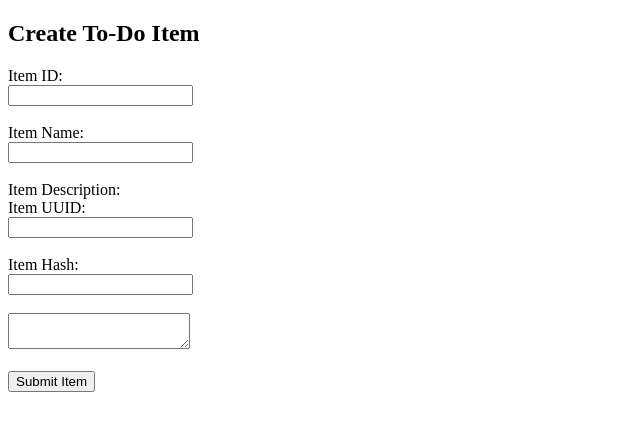
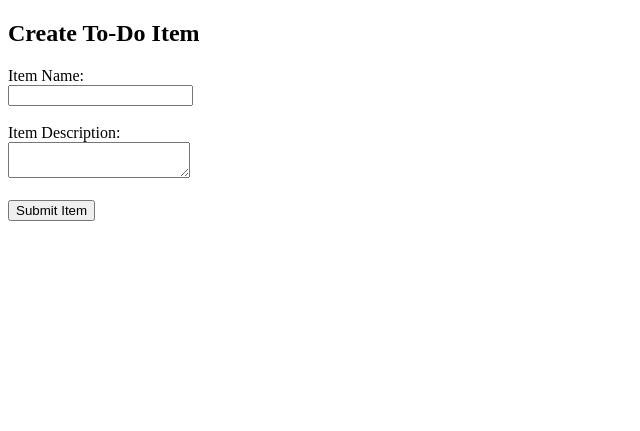
Before and after one commit to RAshtr/Git_and_GitHub_Assignment, a Flask app: template templates/todo.html in a window 1280 px wide. Shown: the top 431 px of the page, without its empty margins (0-640 px from the left). Run offline with Flask 3, Linux system fonts and the light colour scheme; the template is opened without the code that fills it, so the values that code supplies are empty.

Commit message:
feat(frontend): create initial todo.html with itemName and itemDescription

```diff
--- a/templates/todo.html
+++ b/templates/todo.html
@@ -7,15 +7,10 @@
 <body>
     <h2>Create To-Do Item</h2>
     <form action="/submittodoitem" method="POST">
-        <label>Item ID:</label><br>
-        <input type="text" name="itemId"><br><br>
         <label>Item Name:</label><br>
         <input type="text" name="itemName" required><br><br>
+
         <label>Item Description:</label><br>
-        <label>Item UUID:</label><br>
-        <input type="text" name="itemUuid"><br><br>
-        <label>Item Hash:</label><br>
-        <input type="text" name="itemHash"><br><br>
         <textarea name="itemDescription" required></textarea><br><br>
 
         <button type="submit">Submit Item</button>
```
